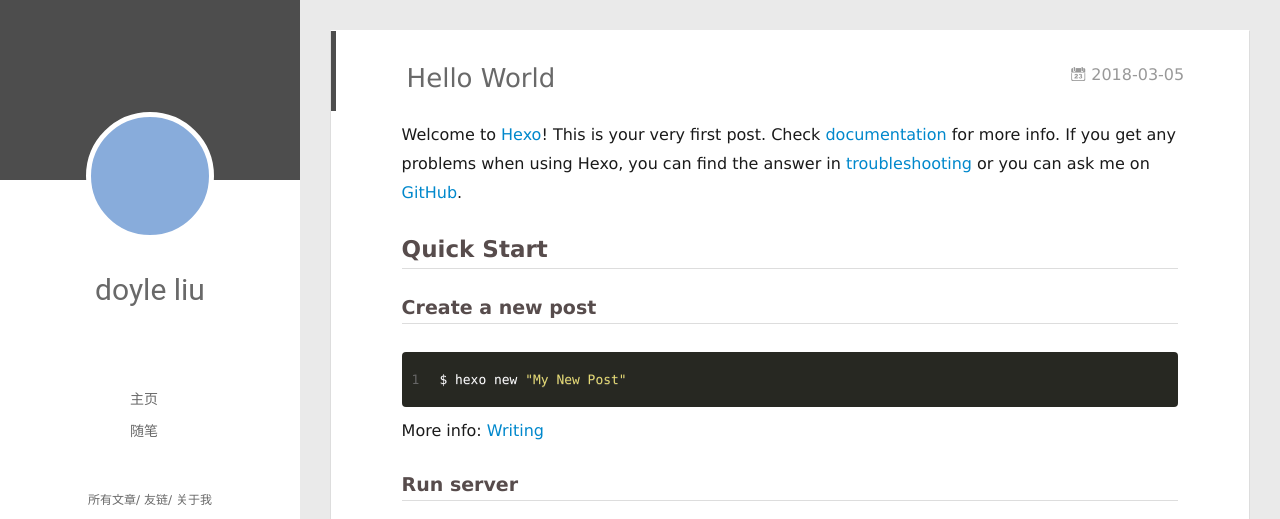
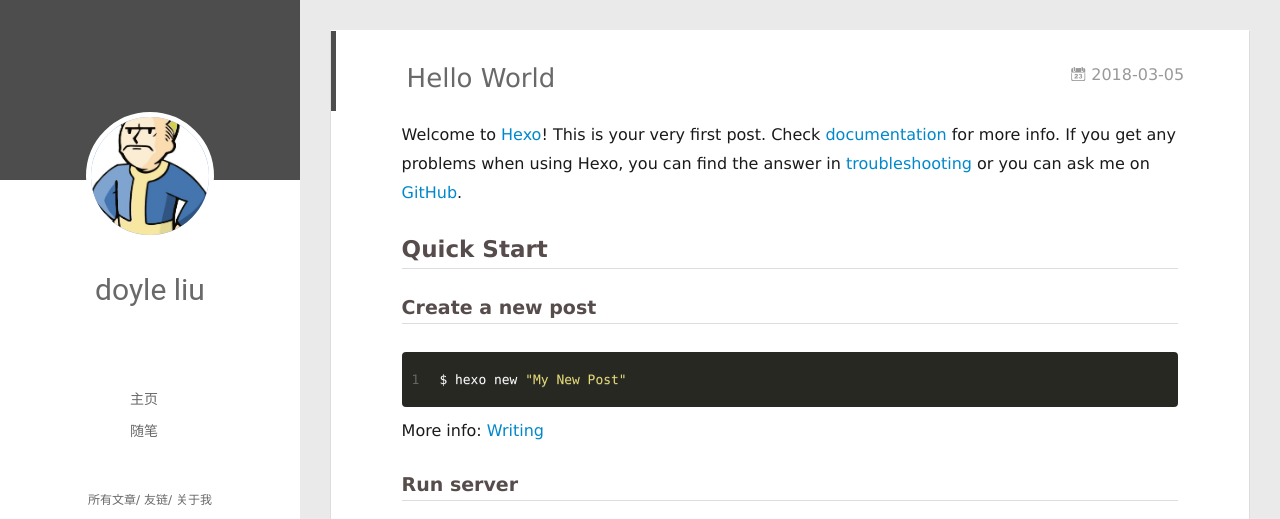
Before and after one commit to doyleliu/doyleliu.github.io, a plain HTML site: page 2018/03/05/hello-world/index.html in a window 1280 px wide. Shown: the top 519 px of the page. Drawn offline with Linux system fonts and the light colour scheme; no server answers.

Commit message:
Site updated: 2018-03-07 23:31:51

```diff
--- a/2018/03/05/hello-world/index.html
+++ b/2018/03/05/hello-world/index.html
@@ -46,7 +46,7 @@
 <div class="intrude-less">
 	<header id="header" class="inner">
 		<a href="/" class="profilepic">
-			<img src="" class="js-avatar">
+			<img src="/img/pip_boy.jpg" class="js-avatar">
 		</a>
 		<hgroup>
 		  <h1 class="header-author"><a href="/">doyle liu</a></h1>
@@ -104,7 +104,7 @@
 	<div class="intrude-less">
 		<header id="header" class="inner">
 			<div class="profilepic">
-				<img src="" class="js-avatar">
+				<img src="/img/pip_boy.jpg" class="js-avatar">
 			</div>
 			<hgroup>
 			  <h1 class="header-author js-header-author">doyle liu</h1>
```
Also changed, not shown: archives/2018/03/index.html (+2 -2 lines), archives/2018/index.html (+2 -2 lines), archives/index.html (+2 -2 lines), index.html (+2 -2 lines), img/favicon.png (added), img/pip_boy.jpg (added).
